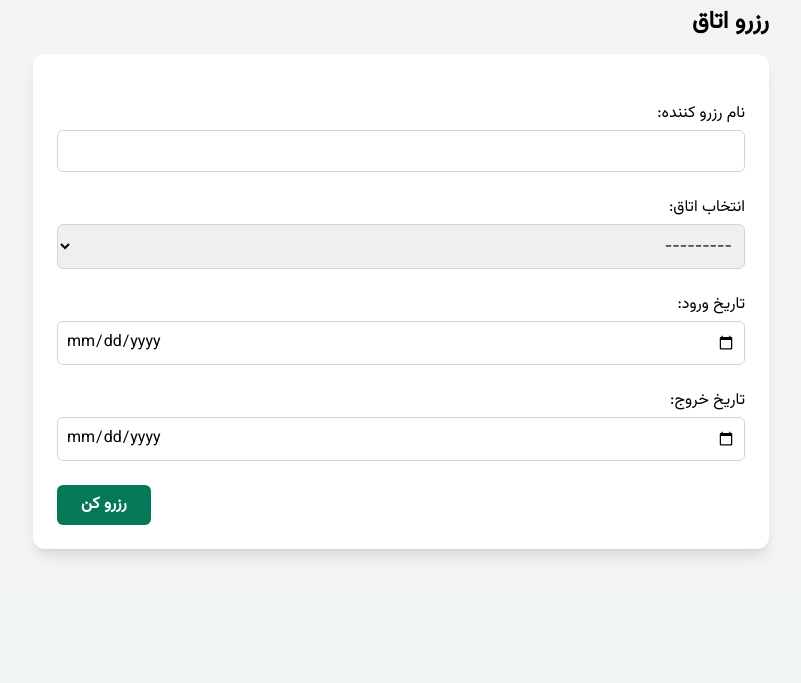
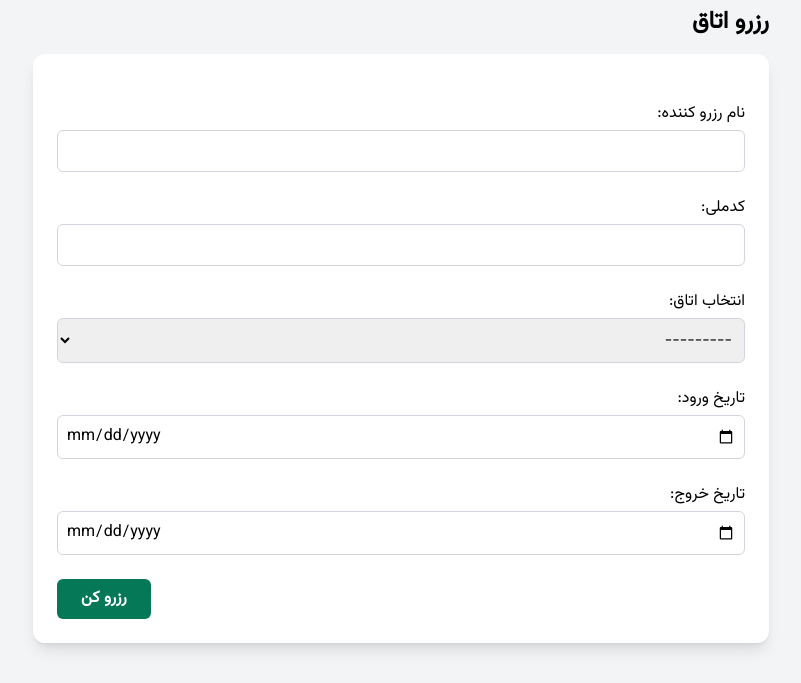
Before and after one commit to 34D64/Hotel, a Django app: page / in a window 1280 px wide. Shown: the part 302-985 px from the top of the page, without its empty margins (239-1040 px from the left). Before the commit the page ends 860 px from the top, so only its background shows below. Run offline with Django 5.2, Linux system fonts and the light colour scheme; data that the repository does not hold is empty; some libraries are stand-ins or nearby versions.

Commit message:
HTML FIX

```diff
--- a/home/templates/home/index.html
+++ b/home/templates/home/index.html
@@ -132,6 +132,10 @@
     {{ form.name|add_class:"w-full p-2 border border-gray-300 rounded-md focus:ring focus:ring-emerald-400" }}
   </div>
   <div>
+    <label for="id_codemeli" class="block font-medium mb-1">کدملی:</label>
+    {{ form.codemeli|add_class:"w-full p-2 border border-gray-300 rounded-md focus:ring focus:ring-emerald-400" }}
+  </div>
+  <div>
     <label for="id_room" class="block font-medium mb-1">انتخاب اتاق:</label>
     {{ form.room|add_class:"w-full p-2 border border-gray-300 rounded-md focus:ring focus:ring-emerald-400" }}
   </div>
@@ -144,9 +148,12 @@
     {{ form.checkout|add_class:"w-full p-2 border border-gray-300 rounded-md" }}
   </div>
   <div class="text-left">
-    <button type="submit" class="font-semibold bg-emerald-700 hover:bg-emerald-800 px-6 py-2 rounded-md text-white">رزرو کن</button>
+    <button type="submit" class="font-semibold bg-emerald-700 hover:bg-emerald-800 px-6 py-2 rounded-md text-white">
+      رزرو کن
+    </button>
   </div>
 </form>
+
 
   </section>
 </body>
```
